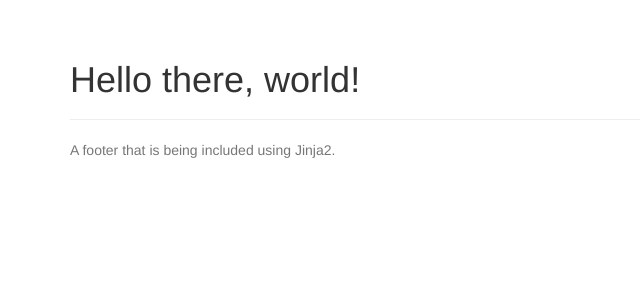
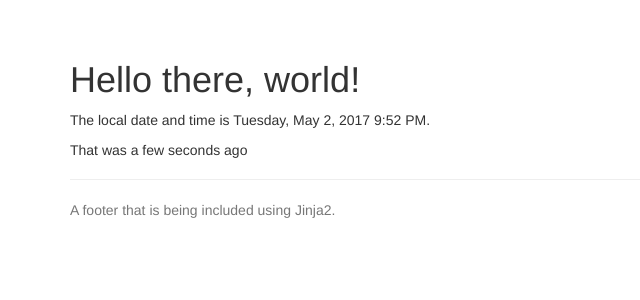
Before and after one commit to tom-foster/flask-project, a Flask app: page / in a window 1280 px wide. Shown: the part 52-352 px from the top of the page, without its empty margins (0-640 px from the left). Run offline with Flask 2, Linux system fonts and the light colour scheme; some libraries are stand-ins or nearby versions.

Commit message:
added moment js to the template using flask-moment, on index, and on base.html scripts

```diff
--- a/hello.py
+++ b/hello.py
@@ -1,10 +1,14 @@
 from flask import Flask, request, make_response, redirect, abort, render_template
 from flask_script import Manager
 from flask_bootstrap import Bootstrap
+from flask_moment import Moment
+from datetime import datetime
+
 app = Flask(__name__)
 
 manager = Manager(app)
 bootstrap = Bootstrap(app)
+moment = Moment(app)
 
 @app.errorhandler(404)
 def page_not_found(e):
@@ -16,7 +20,7 @@ def internal_server_error(e):
 
 @app.route('/')
 def index():
-    return render_template('index.html')
+    return render_template('index.html', current_time=datetime.utcnow())
 
 @app.route('/user/<name>')
 def user(name):
--- a/templates/base.html
+++ b/templates/base.html
@@ -38,3 +38,8 @@
     <!--A footer is being included. Useful for common reusable elements of text.-->
     {% include 'footer.html' %}
 {% endblock%}
+
+{% block scripts %}
+    {{ super() }}
+    {{ moment.include_moment() }}
+{% endblock %}
--- a/templates/index.html
+++ b/templates/index.html
@@ -7,5 +7,7 @@
 {% block page_content %}
     <div class="page-header">
         <h1>Hello there, world!</h1>
+        <p>The local date and time is {{ moment(current_time).format('LLLL') }}.</p>
+        <p>That was {{ moment(current_time).fromNow(refresh=True) }}</p>
     </div>
 {% endblock %}
```
